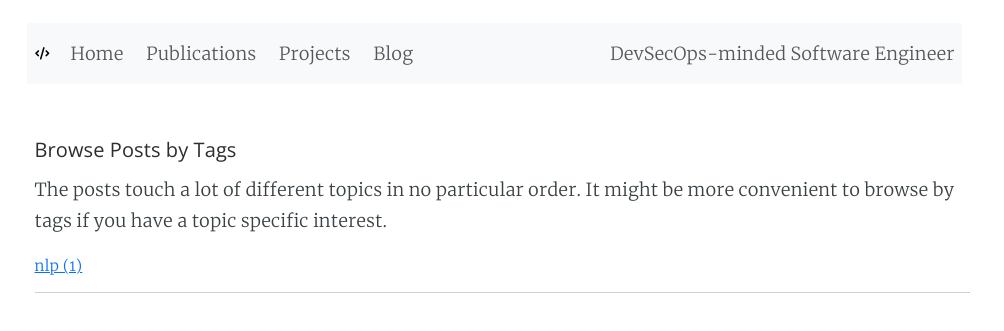
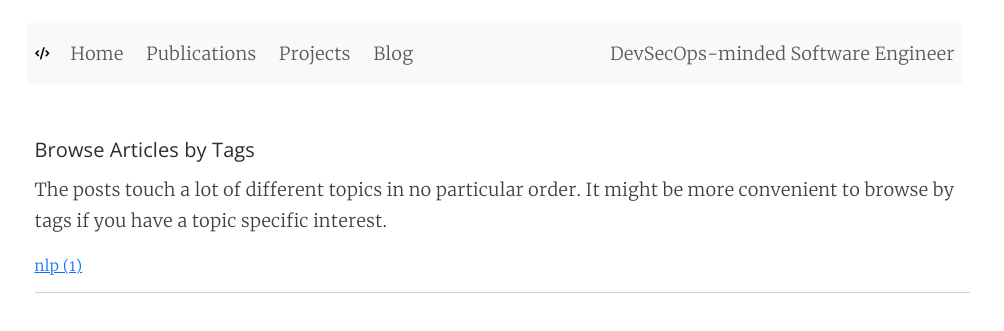
Before and after one commit to Tooa/tooa.github.io, a Jekyll site: the page built from blog/index.html, in a window 1280 px wide. Shown: the top 331 px of the page, without its empty margins (138-1142 px from the left). Built offline with Jekyll 4.4.1, drawn with Linux system fonts in a browser that asks for light colours.

Commit message:
feat(Blog): add date to recent posts

```diff
--- a/_layouts/blog-overview.html
+++ b/_layouts/blog-overview.html
@@ -4,7 +4,7 @@ layout: default
 
 <div class="row">
 	<div class="col-md-12">
-		<h2>Browse Posts by Tags</h2>
+		<h2>Browse Articles by Tags</h2>
 		<p>The posts touch a lot of different topics in no particular order. It might be more convenient to browse by tags if you have a topic specific interest.</p>
 
 		{% include tag-cloud.html %}
--- a/_layouts/post.html
+++ b/_layouts/post.html
@@ -57,7 +57,9 @@ layout: default
                 {% for post in site.posts limit:3 %}
                     {% if post.title != page.title %}
                     <li>
+                        <span class="text-muted">{{ post.date | date: "%B %d, %Y" }}: </span>
                         <a href="{{post.url}}">{{ post.title }}</a>
+                        {% if post.tags.size > 0 %}<span class="text-muted"> ({% for tag in post.tags %}#{{ tag }}{% unless forloop.last %}, {% endunless %}{% endfor %})</span>{% endif %}
                     </li>
                     {% endif %}
                 {% endfor %}
```
